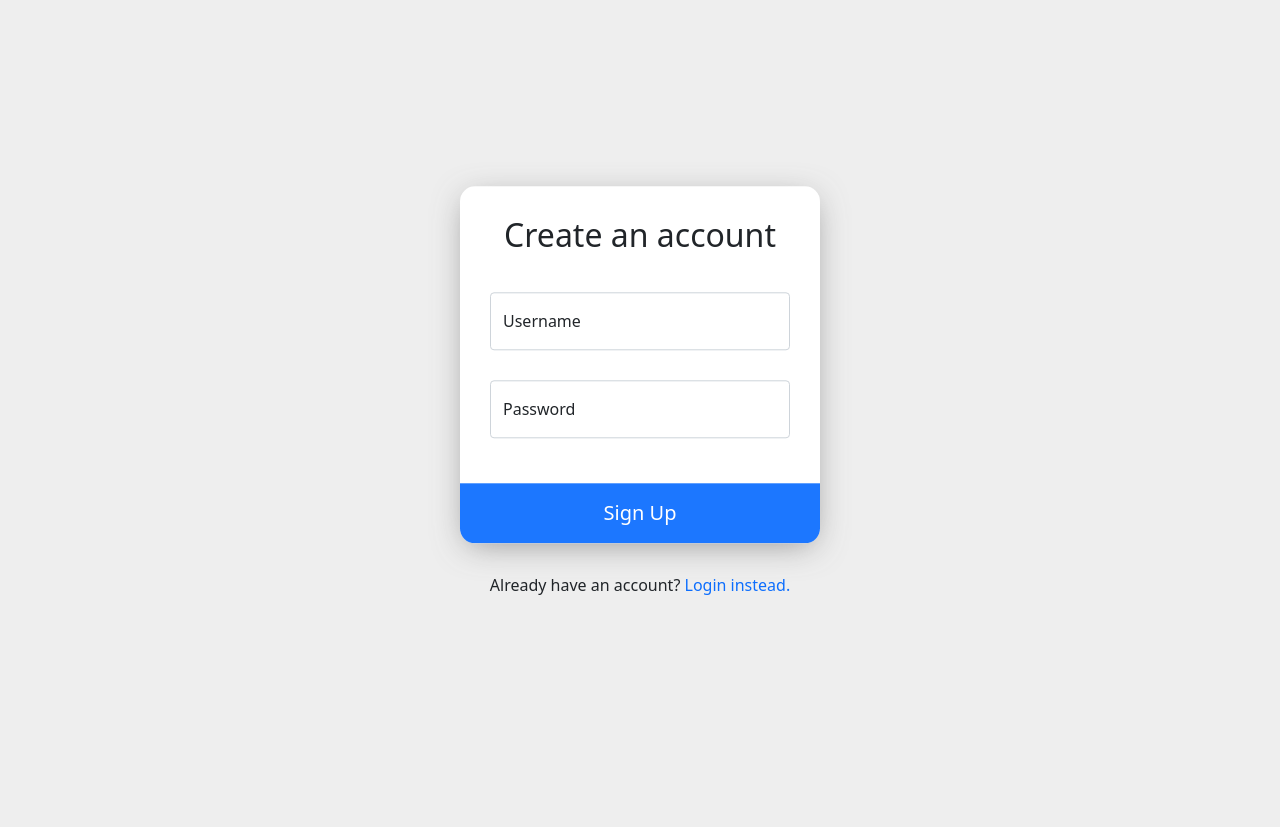
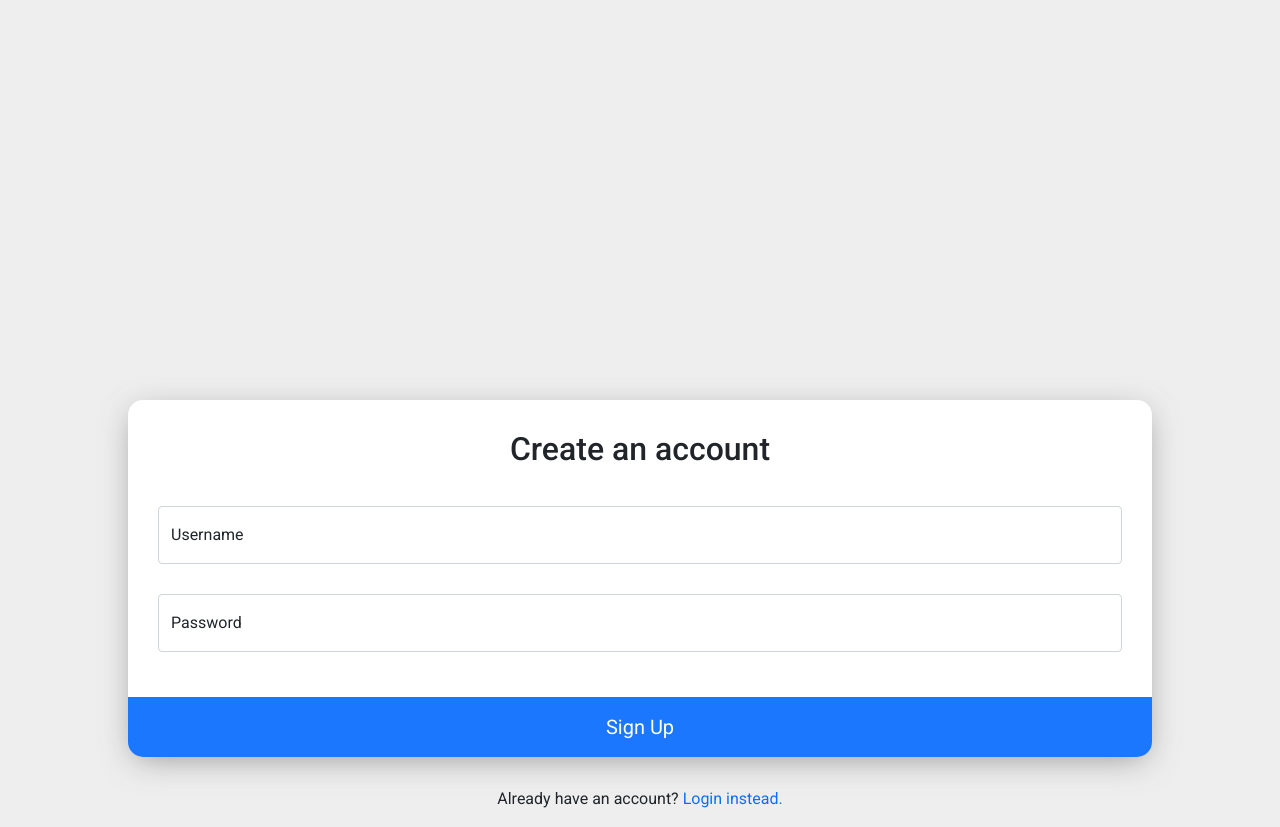
Before and after one commit to Vader327/chat, a Flask app: page /authentication in a window 1280 px wide. Before the commit the page ends 595 px from the top, so only its background shows below. Run offline with Flask 2, Linux system fonts and the light colour scheme.

Commit message:
Updated Signup UI

```diff
--- a/templates/authentication.html
+++ b/templates/authentication.html
@@ -8,7 +8,7 @@
 
     <link rel="preconnect" href="https://fonts.gstatic.com" />
     <link
-      href="https://fonts.googleapis.com/css2?family=Poppins:wght@400;500;600;700&display=swap"
+      href="https://fonts.googleapis.com/css2?family=Roboto:wght@400;500;600;700&display=swap"
       rel="stylesheet"
     />
 
@@ -28,6 +28,8 @@
   <style>
     body {
       background-color: #eee;
+      overflow: auto;
+      font-family: 'Roboto';
     }
     .main {
       position: absolute;
@@ -41,9 +43,14 @@
       text-decoration: none;
     }
 
-    @media only screen and (min-device-width: 800px) {
+    @media only screen and (max-device-width: 900px) {
       .main {
-        width: 30%;
+        width: 80%;
+      }
+      @media screen and (orientation:landscape) {
+        .main{
+          transform: translate(-50%, 0%);
+        }
       }
     }
 
@@ -97,7 +104,7 @@
   </style>
 
   <body>
-    <div class="main container-fluid">
+    <div class="main">
       <div class="main-card">
         <h2>Create an account</h2>
         <form action="/api/signup" method="post" id="signupForm">
@@ -129,7 +136,7 @@
       </div>
       <p>
         Already have an account?
-        <a href="javascript:void(0);" onclick="hemlo();">Login instead.</a>
+        <a href="javascript:void(0);" onclick="changeToLogin();">Login instead.</a>
       </p>
 
       <div
@@ -154,11 +161,18 @@
   </body>
 
   <script>
-    function hemlo() {
-      console.log("HEMLOO");
+    function changeToLogin() {
+      $('h2').text("Log into your account");
+      $('#submit-button').prop("value", "Login");
+      $('form').prop({
+        'action': '/api/login',
+        'id': 'loginForm'
+      })
+      $('form')[0].reset();
     }
 
     function validateForm(data) {
+      console.log(data);
       var username = data[0]["value"].trim();
       var password = data[1]["value"].trim();
 
@@ -211,7 +225,8 @@
 
     $("#loginForm").on("submit", (e) => {
       e.preventDefault();
-      if (validateForm($("#loginForm").serializeArray())) {
+      console.log($("#loginForm"));
+      /*if (validateForm($("#loginForm").serializeArray())) {
         $.ajax({
           url: "/api/login",
           type: "post",
@@ -230,7 +245,7 @@
             }
           },
         });
-      }
+      }*/
     });
   </script>
 </html>
```
